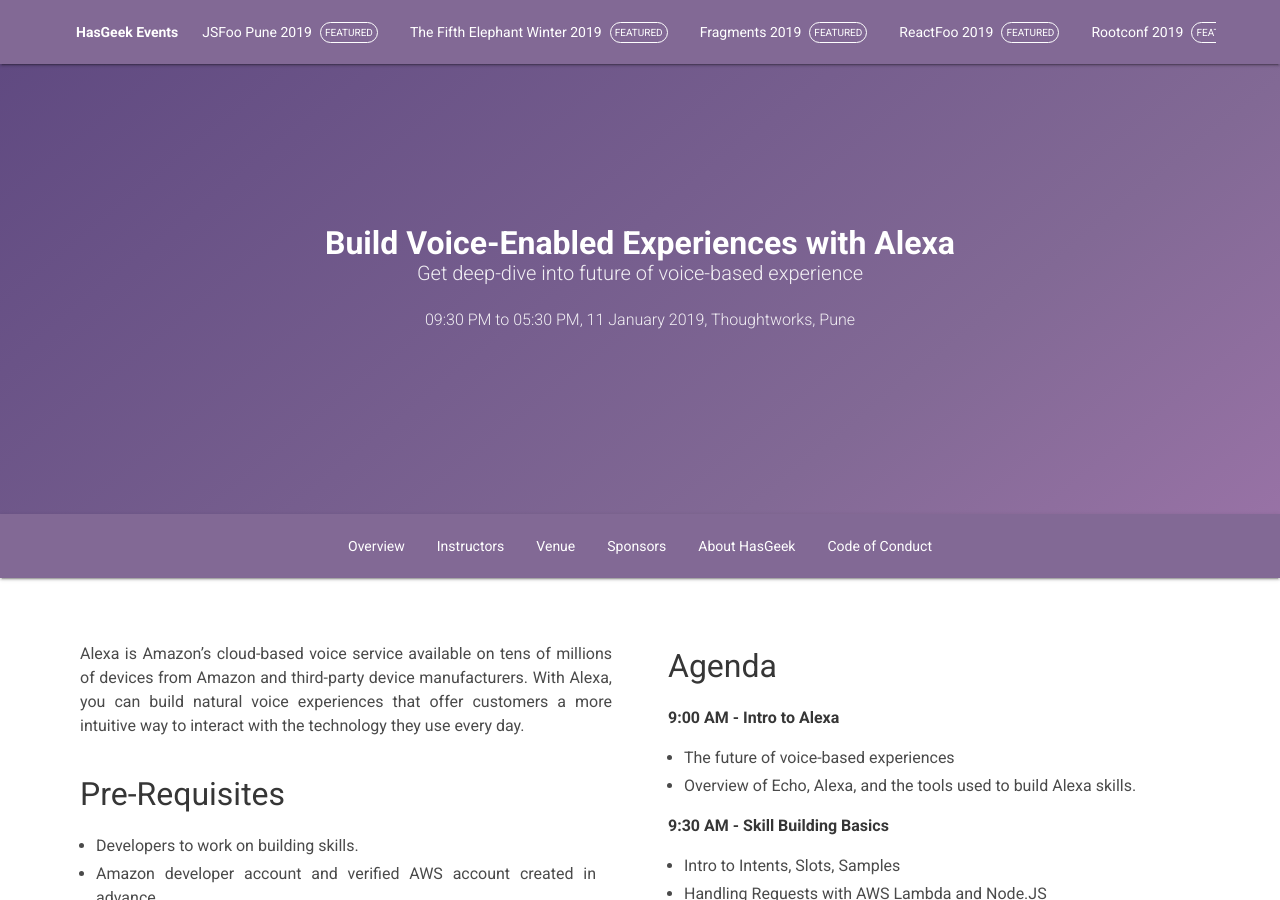
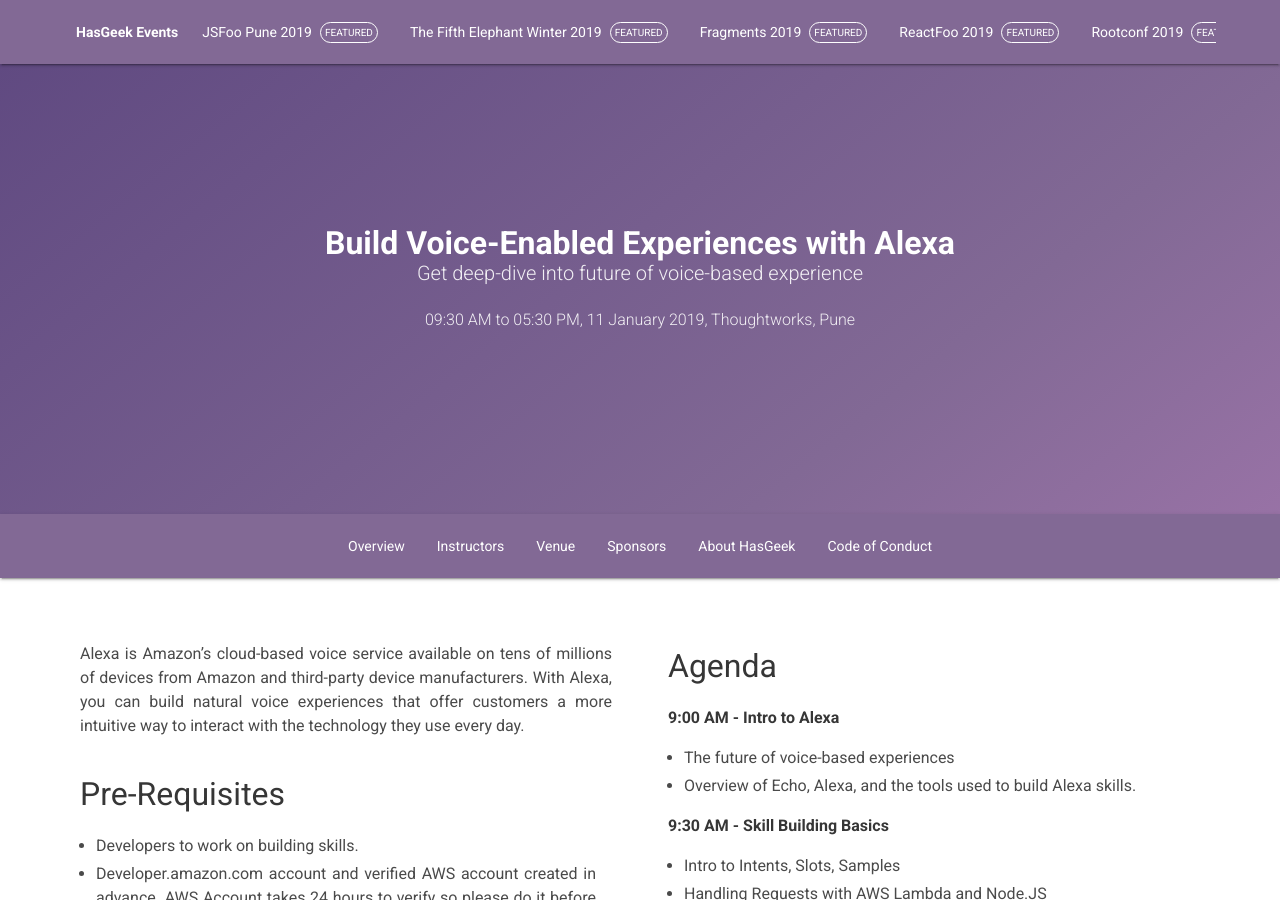
Before and after one commit to hasgeek/events, a Jekyll site: the page built from _jsfoo_events/2019-voice-enabled-with-alexa.md, in a window 1280 px wide and 900 px high. Built offline with Jekyll 4.4.1, drawn with Linux system fonts in a browser that asks for light colours; some of the changed text lies outside the part shown.

Commit message:
Update 2019-voice-enabled-with-alexa.md (#1193)

```diff
--- a/_jsfoo_events/2019-voice-enabled-with-alexa.md
+++ b/_jsfoo_events/2019-voice-enabled-with-alexa.md
@@ -2,7 +2,7 @@
 layout: workshop
 title: "Build Voice-Enabled Experiences with Alexa"
 subtitle: "Get deep-dive into future of voice-based experience"
-datelocation: "09:30 PM to 05:30 PM, 11 January 2019, Thoughtworks, Pune"
+datelocation: "09:30 AM to 05:30 PM, 11 January 2019, Thoughtworks, Pune"
 city: Pune
 start_time: 2019-01-11
 end_time: 2019-01-11
@@ -39,7 +39,8 @@
     # Pre-Requisites
 
     - Developers to work on building skills.
-    - Amazon developer account and verified AWS account created in advance.
+    - Developer.amazon.com account and verified AWS account created in advance. AWS Account takes 24 hours to verify so please do it before the workshop.
+    - Attendees to carry their own laptops.
 
     # RSVP
 
```
